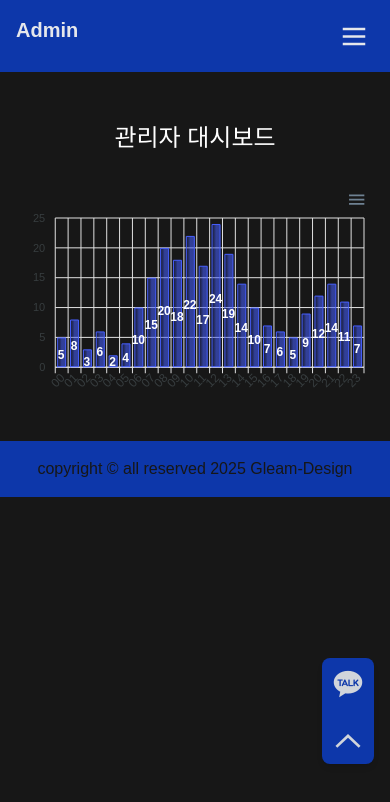
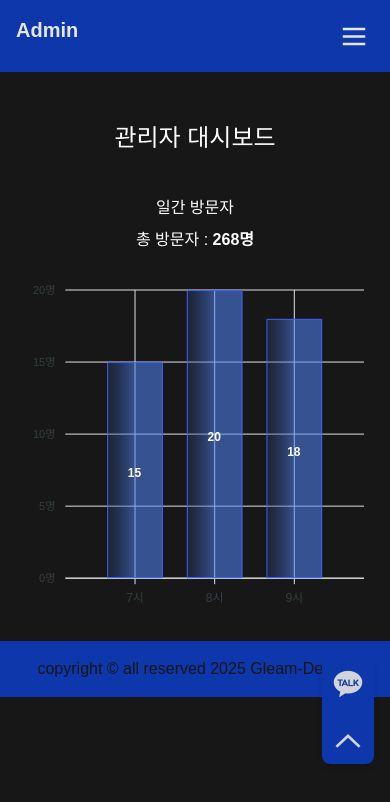
Before and after one commit to jhclass/gleam-design, a Next.js app: page /admin/dashboard in a window 390 px wide. Shown: the top 802 px of the page. Built offline with nearby package versions, Linux system fonts and the light colour scheme; a web font is replaced by a local one.

Commit message:
feat: apex-charts 커스텀 - 가장 많은 접속자 시간대 bar 색상 변경 - 모바일 에서는 현재 시간 기준 +- 1시간 (총 3시간) 그래프만 보이도록

```diff
--- a/src/app/(admin)/admin/dashboard/page.tsx
+++ b/src/app/(admin)/admin/dashboard/page.tsx
@@ -1,7 +1,32 @@
 "use client";
 import VisitorChart from "@/component/admin/dashboard/VisitorChart";
 import visitor from "@/data/visitor.json";
+import { useEffect, useState } from "react";
+
 export default function AdminDashboard() {
+  const [winSize, setWinSize] = useState<number>(0);
+  const [isMobile, setIsMobile] = useState<boolean>(false);
+  const viewportSizeFunc = () => {
+    const viewportSize = window.innerWidth;
+    setWinSize(viewportSize);
+  };
+  useEffect(() => {
+    if (typeof window !== "undefined") {
+      viewportSizeFunc();
+      window.addEventListener("resize", viewportSizeFunc);
+      return () => {
+        window.removeEventListener("resize", viewportSizeFunc);
+      };
+    }
+  }, []);
+  useEffect(() => {
+    if (winSize > 767) {
+      setIsMobile(false);
+    } else {
+      setIsMobile(true);
+    }
+  }, [winSize]);
+
   return (
     <>
       <div className="dashboardWrAP w-full p-4 flex justify-center items-center flex-col">
@@ -9,7 +34,10 @@ export default function AdminDashboard() {
           <h2 className="w-full py-8 text-[1.5rem] text-center">
             관리자 대시보드
           </h2>
-          <VisitorChart data={visitor} />
+          <div>
+            <h3 className="text-[1rem] text-center py-2">일간 방문자</h3>
+            <VisitorChart data={visitor} isMobile={isMobile} />
+          </div>
           <div></div>
           <div></div>
         </div>
--- a/src/component/admin/dashboard/VisitorChart.tsx
+++ b/src/component/admin/dashboard/VisitorChart.tsx
@@ -1,4 +1,4 @@
-import { useEffect, useRef } from "react";
+import { useMemo } from "react";
 import dynamic from "next/dynamic";
 import { ApexOptions } from "apexcharts";
 
@@ -7,25 +7,58 @@ const ReactApexChart = dynamic(() => import("react-apexcharts"), {
 });
 
 interface VisitorData {
-  hour: string;
+  hour: number;
   count: number;
 }
-export default function VisitorChart({ data }: { data: VisitorData[] }) {
+export default function VisitorChart({
+  data,
+  isMobile,
+}: {
+  data: VisitorData[];
+  isMobile: boolean;
+}) {
   console.log(data);
+  const now = new Date();
+  const currentHour = now.getHours();
+  console.log(typeof currentHour);
+  const newMericData = data.map((item) => ({
+    x: Number(item.hour),
+    y: item.count,
+  }));
+  console.log(typeof newMericData);
+  const maxCountHour = useMemo(() => {
+    return data.reduce((acc, cur) => (cur.count > acc.count ? cur : acc)).hour;
+  }, [data]);
+  const totalCount = useMemo(() => {
+    return data.reduce((acc, cur) => acc + cur.count, 0);
+  }, [data]);
+  console.log(totalCount, "totalCount");
+  console.log(maxCountHour, "maxCounterHour");
+  const filterData = useMemo(() => {
+    if (!isMobile) return data;
+    return data.filter(
+      (d) => d.hour >= currentHour - 1 && d.hour <= currentHour + 1
+    );
+  }, [currentHour, data, isMobile]);
+  console.log(filterData, "filterData");
   const options: ApexOptions = {
     legend: {
       show: true,
       position: "top",
       horizontalAlign: "center",
     },
-    colors: ["#465FFF", "#9cB9ff"],
+    colors: ["#465FFF"],
     chart: {
       fontFamily: "Pretendard, sans-serif",
       type: "bar",
       toolbar: {
-        show: true,
+        show: false,
+      },
+      zoom: {
+        enabled: false,
       },
     },
+
     stroke: {
       curve: "smooth",
       width: [1, 1],
@@ -59,20 +92,32 @@ export default function VisitorChart({ data }: { data: VisitorData[] }) {
     },
     dataLabels: {},
     tooltip: {
+      enabled: true,
       x: {
-        formatter: (val: unknown) => `${val as string} 시`,
+        formatter: (val: number) => `${val} 시`,
       },
     },
-    xaxis: { type: "category", categories: data.map((item) => item.hour) },
-    yaxis: {},
+    xaxis: {
+      type: "numeric",
+      tickAmount: isMobile ? 2 : 23,
+      labels: {
+        formatter: (val: number | string) => `${Math.round(Number(val))}시`,
+      },
+    },
+    yaxis: {
+      labels: {
+        formatter: (val: number) => `${val}명`,
+      },
+    },
   };
   const series = [
     {
-      name: " 방문자 수",
-      data: data.map((item) => {
+      name: "방문자 수",
+      data: filterData?.map((item) => {
         return {
-          x: item.hour || "00",
+          x: Number(item.hour) || 0,
           y: item.count || 0,
+          fillColor: item.hour === maxCountHour ? "#FF4560" : "#4e81ef",
         };
       }),
     },
@@ -80,7 +125,15 @@ export default function VisitorChart({ data }: { data: VisitorData[] }) {
   return (
     <>
       <div>
-        <ReactApexChart type="bar" options={options} series={series} />
+        <div className="text-center mb-2">
+          총 방문자 : <span className="font-semibold">{totalCount}명</span>
+        </div>
+        <ReactApexChart
+          type="bar"
+          options={options}
+          series={series}
+          height={350}
+        />
       </div>
     </>
   );
--- a/src/data/visitor.json
+++ b/src/data/visitor.json
@@ -1,26 +1,26 @@
 [
-  { "hour": "00", "count": 5 },
-  { "hour": "01", "count": 8 },
-  { "hour": "02", "count": 3 },
-  { "hour": "03", "count": 6 },
-  { "hour": "04", "count": 2 },
-  { "hour": "05", "count": 4 },
-  { "hour": "06", "count": 10 },
-  { "hour": "07", "count": 15 },
-  { "hour": "08", "count": 20 },
-  { "hour": "09", "count": 18 },
-  { "hour": "10", "count": 22 },
-  { "hour": "11", "count": 17 },
-  { "hour": "12", "count": 24 },
-  { "hour": "13", "count": 19 },
-  { "hour": "14", "count": 14 },
-  { "hour": "15", "count": 10 },
-  { "hour": "16", "count": 7 },
-  { "hour": "17", "count": 6 },
-  { "hour": "18", "count": 5 },
-  { "hour": "19", "count": 9 },
-  { "hour": "20", "count": 12 },
-  { "hour": "21", "count": 14 },
-  { "hour": "22", "count": 11 },
-  { "hour": "23", "count": 7 }
+  { "hour": 0, "count": 5 },
+  { "hour": 1, "count": 8 },
+  { "hour": 2, "count": 3 },
+  { "hour": 3, "count": 6 },
+  { "hour": 4, "count": 2 },
+  { "hour": 5, "count": 4 },
+  { "hour": 6, "count": 10 },
+  { "hour": 7, "count": 15 },
+  { "hour": 8, "count": 20 },
+  { "hour": 9, "count": 18 },
+  { "hour": 10, "count": 22 },
+  { "hour": 11, "count": 17 },
+  { "hour": 12, "count": 24 },
+  { "hour": 13, "count": 19 },
+  { "hour": 14, "count": 14 },
+  { "hour": 15, "count": 10 },
+  { "hour": 16, "count": 7 },
+  { "hour": 17, "count": 6 },
+  { "hour": 18, "count": 5 },
+  { "hour": 19, "count": 9 },
+  { "hour": 20, "count": 12 },
+  { "hour": 21, "count": 14 },
+  { "hour": 22, "count": 11 },
+  { "hour": 23, "count": 7 }
 ]
```
